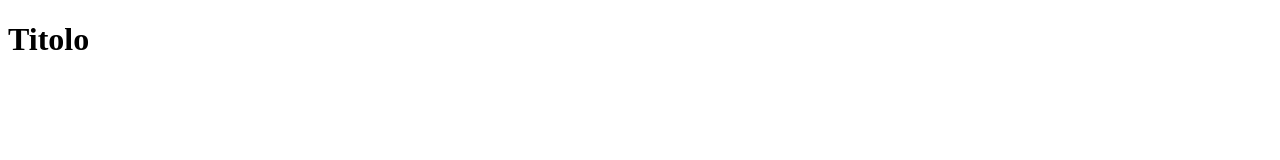
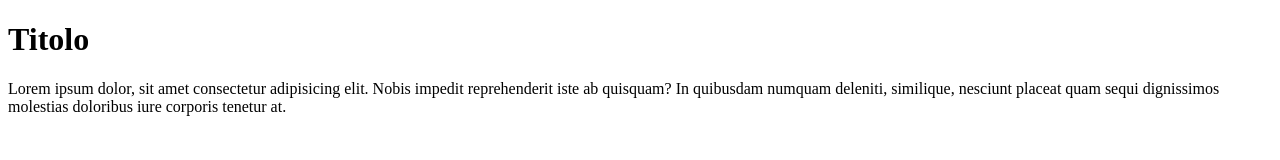
Before and after one commit to baffolust/TestGit, a plain HTML site: page index.html in a window 1280 px wide. Drawn offline with Linux system fonts and the light colour scheme.

Commit message:
inserito paragrafo

```diff
--- a/index.html
+++ b/index.html
@@ -10,6 +10,7 @@
 </head>
 <body>
     <h1>Titolo</h1>
+    <p>Lorem ipsum dolor, sit amet consectetur adipisicing elit. Nobis impedit reprehenderit iste ab quisquam? In quibusdam numquam deleniti, similique, nesciunt placeat quam sequi dignissimos molestias doloribus iure corporis tenetur at.</p>
 
 </body>
 </html>
```
